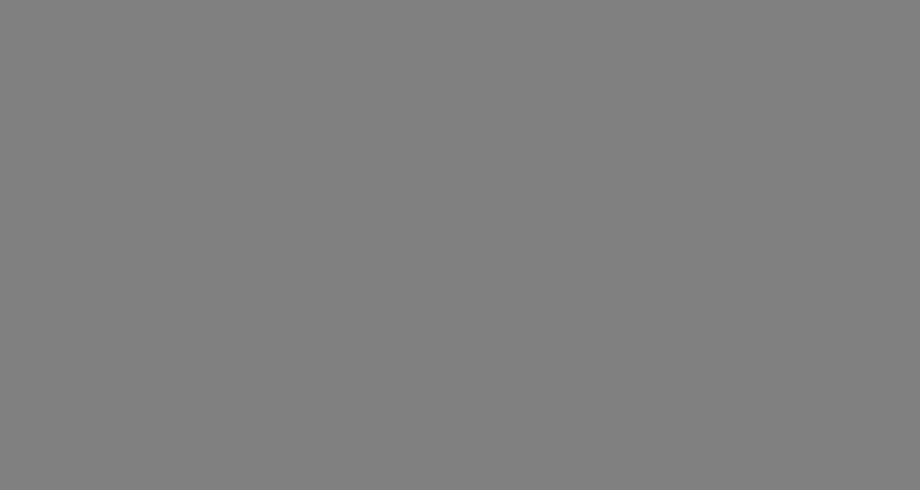
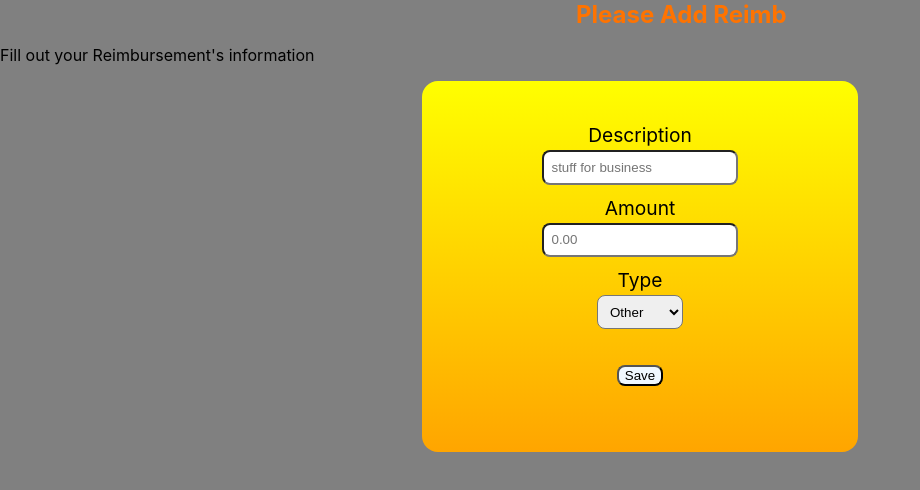
Before and after one commit to Michael-Kochis/Revature-ERS-REACT-2021, a React (Create React App) app: page /addreimb in a window 1280 px wide. Shown: the top 490 px of the page, without its empty margins (0-920 px from the left). Built offline with nearby package versions, Linux system fonts and the light colour scheme; sample sign-in values are in the browser's storage.

Commit message:
addreimb working as expected

```diff
--- a/package.json
+++ b/package.json
@@ -9,6 +9,7 @@
     "react-redux": "^7.2.5",
     "react-router-dom": "^5.3.0",
     "react-scripts": "4.0.3",
+    "react-select": "^5.0.0",
     "redux": "^4.1.1",
     "redux-logger": "^3.0.6",
     "redux-thunk": "^2.3.0",
--- a/src/App.js
+++ b/src/App.js
@@ -2,6 +2,7 @@ import './App.css';
 import React from 'react';
 import { BrowserRouter as Router, Route, Switch } from 'react-router-dom'
 
+import AddReimbForm from './components/AddReimbForm'
 import Dashboard from './components/Dashboard';
 import LoginForm from './components/LoginForm';
 import RegisterForm from './components/register';
@@ -17,7 +18,8 @@ function App() {
       <Router>
         <div className="logoAndHeading"></div>
           <Switch>
-            <PrivateRoute path='/dashboard' component={Dashboard} />
+          <PrivateRoute path='/dashboard' component={Dashboard} />
+          <PrivateRoute path='/addreimb' component={AddReimbForm} />
             <Route path="/login">
               <LoginForm />
             </Route>
--- /dev/null
+++ b/src/components/AddReimbForm.js
@@ -0,0 +1,90 @@
+import React, { useState } from 'react'
+import axiosWithAuth from '../utils/axiosWithAuth';
+import { useHistory } from 'react-router-dom';
+
+const initialValues = {
+    REIMB_DESCRIPTION: '',
+    REIMB_AMOUNT: '',
+    REIMB_TYPE_ID: 0
+}
+
+const typeOptions = [
+    { value: 0, label: 'Other' },
+    { value: 1, label: 'Lodging' },
+    { value: 2, label: 'Travel' },
+    { value: 3, label: 'Food' }
+]
+
+const AddReimbForm = (props) => {
+    const [newReimb, setNewReimb] = useState(initialValues);
+    const history = useHistory()
+    const {trigger,setTrigger} = props
+
+    const submitHandler = (e) => {
+        e.preventDefault();
+        newReimb.REIMB_AUTHOR = localStorage.getItem('user').USER_ID;
+        newReimb.REIMB_SUBMITTED = Date.now();
+        newReimb.REIMB_STATUS_ID = 0;
+
+        console.log("New Reimb " + newReimb.REIMB_DESCRIPTION);
+        console.log("New Reimb " + newReimb.REIMB_AMOUNT);
+        console.log("New Reimb " + newReimb.REIMB_TYPE_ID);
+        console.log("New Reimb " + newReimb.REIMB_AUTHOR);
+        console.log("New Reimb " + newReimb.REIMB_SUBMITTED);
+
+        axiosWithAuth()
+            .post('reimb/', newReimb)
+            .then(res => {
+                console.log(res.data)
+                setTrigger(!trigger)
+            })
+            .catch(err => {
+                console.log('err: ', err.response)
+            })
+
+            history.push('./dashboard')
+    }
+
+    const changeHandler= (e) => {
+        setNewReimb({...newReimb, [e.target.name]: e.target.value})
+    }
+
+    return (
+        <div className='container'>
+            <div className='list_div'>
+                <h2>Please Add Reimb</h2>
+                <p>Fill out your Reimbursement's information</p>
+                <form className='form' onSubmit={submitHandler}>
+                    <label htmlFor="description" />Description
+                    <input
+                        id="description"
+                        type="text"
+                        name="REIMB_DESCRIPTION"
+                        placeholder="stuff for business"
+                        value={newReimb.REIMB_DESCRIPTION}
+                        onChange={changeHandler}
+                    />
+                    <label htmlFor="amount" /> Amount
+                    <input
+                        id="amount"
+                        type="number"
+                        name="REIMB_AMOUNT"
+                        placeholder="0.00"
+                        value={newReimb.REIMB_AMOUNT}
+                        onChange={changeHandler}
+                    />
+                    <label htmlFor='type' />Type
+                    <select id='type' name="REIMB_TYPE_ID"
+                        value={newReimb.REIMB_TYPE_ID} onChange={changeHandler} >
+                            <option value='0'>Other</option>
+                            <option value='1'>Lodging</option>
+                            <option value='2'>Travel</option>
+                            <option value='3'>Food</option>
+                    </select>
+                    <button type='submit'>Save</button>
+                </form>
+            </div>
+        </div>
+    )
+}
+export default AddReimbForm
--- a/src/components/Dashboard.js
+++ b/src/components/Dashboard.js
@@ -15,7 +15,6 @@ function Dashboard(props) {
             .then(res =>
                 setReimb(res.data)
             )
-        console.log('Inside UseEffect')
     },[trigger])
 
     return(
@@ -26,9 +25,14 @@ function Dashboard(props) {
         <table>
             <tr>
                 <th>Reimb ID</th>
+                <th>Description</th>
                 <th>Amount</th>
                 <th>Type</th>
                 <th>Status</th>
+                <th>Author</th>
+                <th>Resolved By</th>
+                <th>Submitted</th>
+                <th>Resolved</th>
             </tr>
             {reimb && reimb.map(el => {
                 return  <Reimbline key={el.REIMB_ID} el={el} />
--- a/src/components/ReimbLine.js
+++ b/src/components/ReimbLine.js
@@ -1,12 +1,29 @@
 import React from 'react'
+import { TypeToString } from '../utils/enumToString';
 
 function Reimbline(props) {
     const {el} = props;
+
+    let submit = new Date().setTime(el.REIMB_SUBMITTED);
+    let outString = submit.toLocaleString("en-US", { timeZone: 'CST'});
+
     return (<tr>
         <td>{el.REIMB_ID}</td>
+        <td>{el.REIMB_DESCRIPTION}</td>
         <td>{el.REIMB_AMOUNT}</td>
         <td>{el.REIMB_TYPE_ID}</td>
+        <td>{TypeToString(el.REIMB_TYPE_ID)}</td>
         <td>{el.REIMB_STATUS_ID}</td>
+        <td>{el.REIMB_AUTHOR}</td>
+        <td>{el.REIMB_RESOLVER}</td>
+        <td>
+            {new Intl.DateTimeFormat("en-GB", {
+            year: "numeric",
+            month: "long",
+            day: "2-digit"
+            }).format(submit)}
+         </td>
+        <td>{el.REIMB_RESOLVED}</td>
     </tr>)
 }
 
--- a/src/styles/login.css
+++ b/src/styles/login.css
@@ -38,7 +38,7 @@ table {
     justify-content: center;
     margin: 0.5rem auto;
     padding: 2%;
-    max-width: 40%;
+    max-width: 80%;
     flex-flow: column nowrap;
     color: black;
     font-size: 1.2rem;
@@ -49,7 +49,8 @@ table {
 
 td, th {
     min-width: 15%;
-    width: 5rem;
+    width: 8rem;
+    text-align: center;
 }
 
 .form button {
--- /dev/null
+++ b/src/utils/enumToString.js
@@ -0,0 +1,18 @@
+
+const TypeToString = function(value) {
+    value = parseInt(value);
+
+    switch (value) {
+        case 1: return "Lodging";
+            break;
+        case 2: return "Travel";
+            break;
+        case 3: return "Food";
+            break;
+        default: return "Other";
+    }
+}
+
+module.exports = {
+    TypeToString
+}
```
Also changed, not shown: 1 other file (tests, documents, lock files or other folders).
